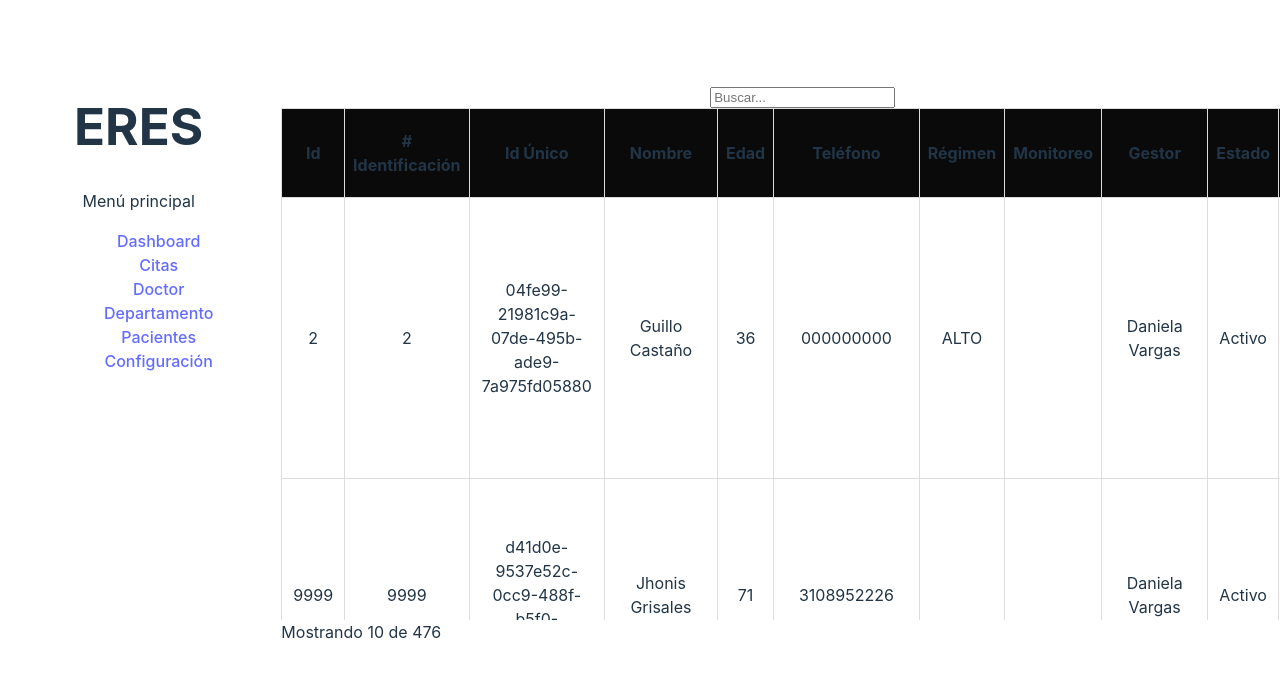
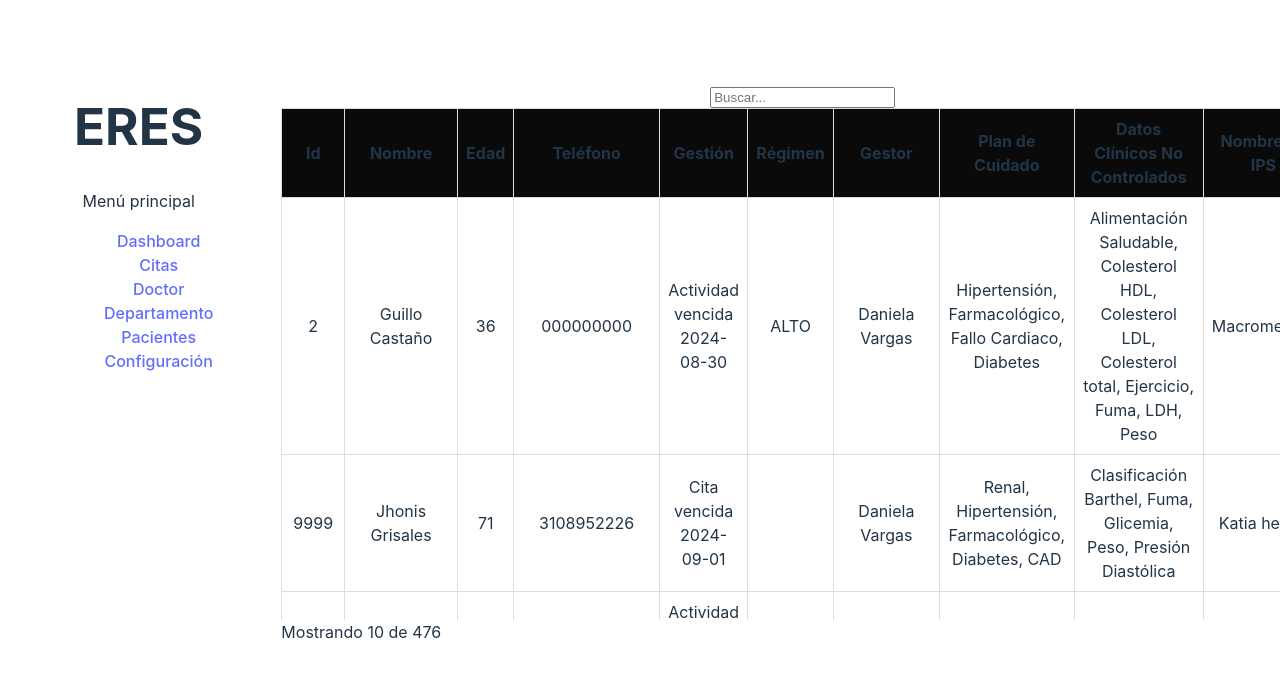
Before and after one commit to SR-Sanchez/frontEndTest01, a Vue app: page /pacientes in a window 1280 px wide. Shown: the top 678 px of the page. Built offline with nearby package versions, Linux system fonts and the light colour scheme.

Commit message:
Changed the Patient information being displayed. Need to work on making some fields into a dropdown menu

```diff
--- a/src/components/DataTable.vue
+++ b/src/components/DataTable.vue
@@ -5,23 +5,26 @@ import Patient from './Patient.vue';
 
 const headings = [
 	"Id",
-	"# Identificación",
-	"Id Único",
+	// "# Identificación",
+	// "Id Único",
 	"Nombre",
 	"Edad",
 	"Teléfono",
+
+	"Gestión",
+
 	"Régimen",
-	"Monitoreo",
+	// "Monitoreo",
 	"Gestor",
-	"Estado",
+	// "Estado",
 	"Plan de Cuidado",
-	"Intervención",
+	// "Intervención",
 	"Datos Clínicos No Controlados",
-	"Etiqueta de Nombre",
+	// "Etiqueta de Nombre",
 	"Nombre de IPS",
-	"ID de IPS",
-	"Gestión",
-	"Programa"
+	// "ID de IPS",
+	// "Gestión",
+	// "Programa"
 ];
 
 const patientsStore = usePatientsStore()
--- a/src/components/Patient.vue
+++ b/src/components/Patient.vue
@@ -2,29 +2,35 @@
 //CHANGE THIS TYPE
 defineProps<{ patient }>()
 
-
+function phoneNumber(phone: string) {
+	console.log(phone)
+	return phone === 'None' ? 'Sin número' : phone
+}
 
 </script>
 
 <template>
 	<td>{{ patient.id }}</td>
-	<td>{{ patient.id_number }}</td>
-	<td>{{ patient.uid }}</td>
+	<!--<td>{{ patient.id_number }}</td>
+	<td>{{ patient.uid }}</td> -->
 	<td>{{ patient.name }}</td>
 	<td>{{ patient.age }}</td>
-	<td>{{ patient.phone }}</td>
+	<td>{{ phoneNumber(patient.phone) }}</td>
+
+	<td>{{ patient.gestion['gestion_type']}} {{ patient.gestion['last_contact'] }}</td>
+
 	<td>{{ patient.regime }}</td>
-	<td>{{ patient.monitoring }}</td>
+	<!--<td>{{ patient.monitoring }}</td> -->
 	<td>{{ patient.gestor }}</td>
-	<td>{{ patient.status }}</td>
+	<!--<td>{{ patient.status }}</td>-->
 	<td>{{ patient.care_plan }}</td>
-	<td>{{ patient.intervention }}</td>
+	<!--<td>{{ patient.intervention }}</td>-->
 	<td>{{ patient.clinical_data_uncontrolled }}</td>
-	<td>{{ patient.name_tag }}</td>
+	<!--<td>{{ patient.name_tag }}</td>-->
 	<td>{{ patient.ips_name }}</td>
-	<td>{{ patient.ips_id }}</td>
+	<!--<td>{{ patient.ips_id }}</td>
 	<td>{{ patient.gestion }}</td>
-	<td>{{ patient.program }}</td>
+	<td>{{ patient.program }}</td> -->
 </template>
 
 <style scoped>
```
